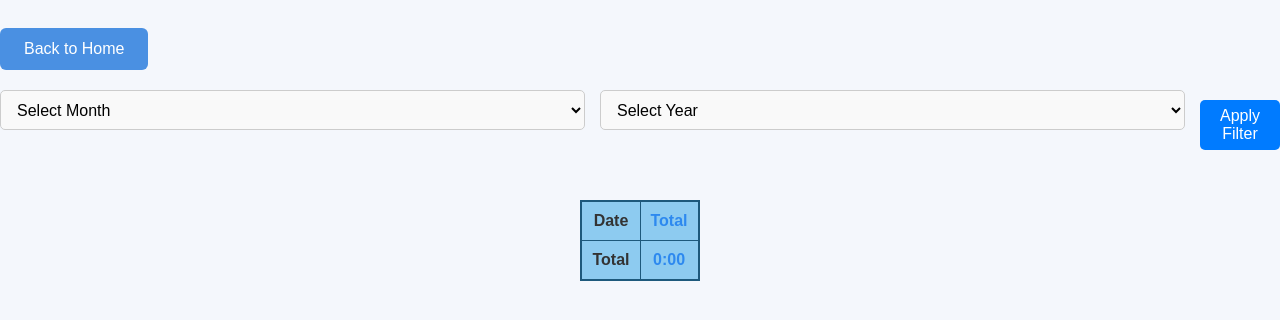
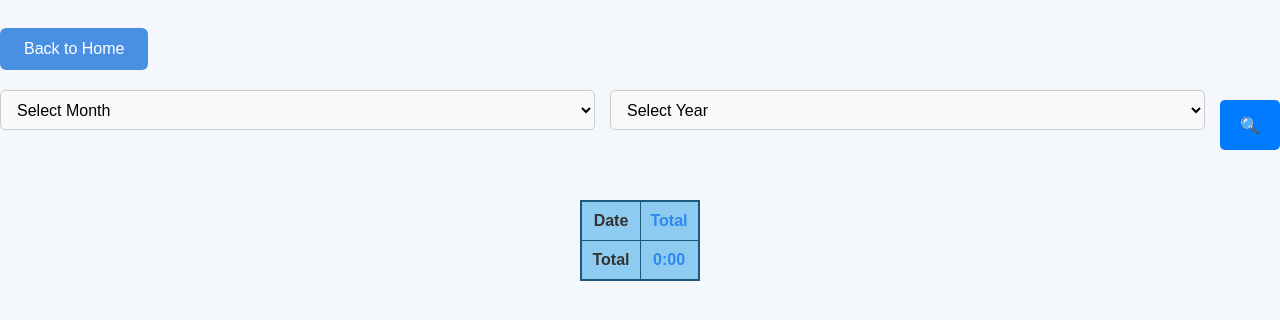
Before and after one commit to middlenamewillnotwork/Time-Tracker, a plain HTML site: page dashboard.html in a window 1280 px wide. Shown: the part 60-380 px from the top of the page. Drawn offline with Linux system fonts and the light colour scheme.

Commit message:
Update dashboard.html

```diff
--- a/dashboard.html
+++ b/dashboard.html
@@ -33,7 +33,7 @@
             <!-- Year options will be dynamically populated -->
         </select>
         <div id="button-container">
-        <button id="filter-logs">Apply Filter</button>
+        <button id="filter-logs">🔍</button>
     </div>
 
     </div>
```
